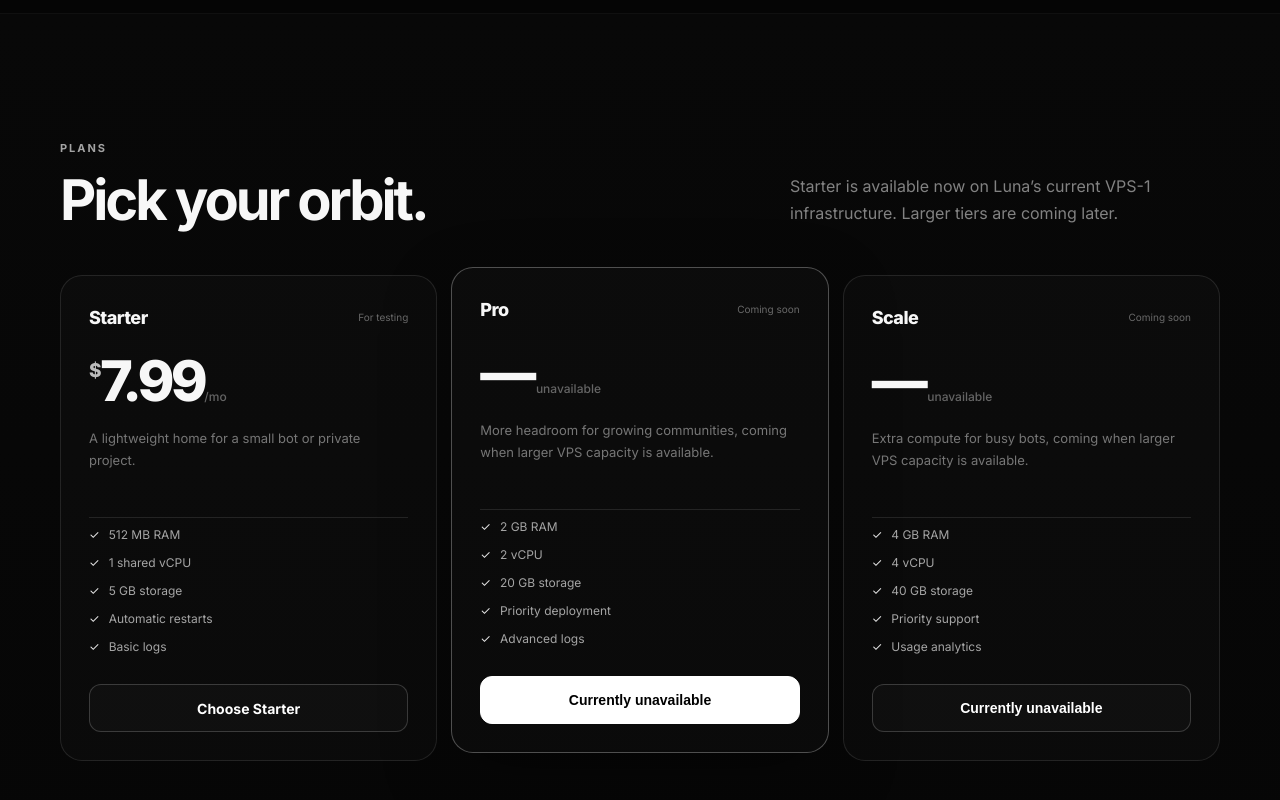
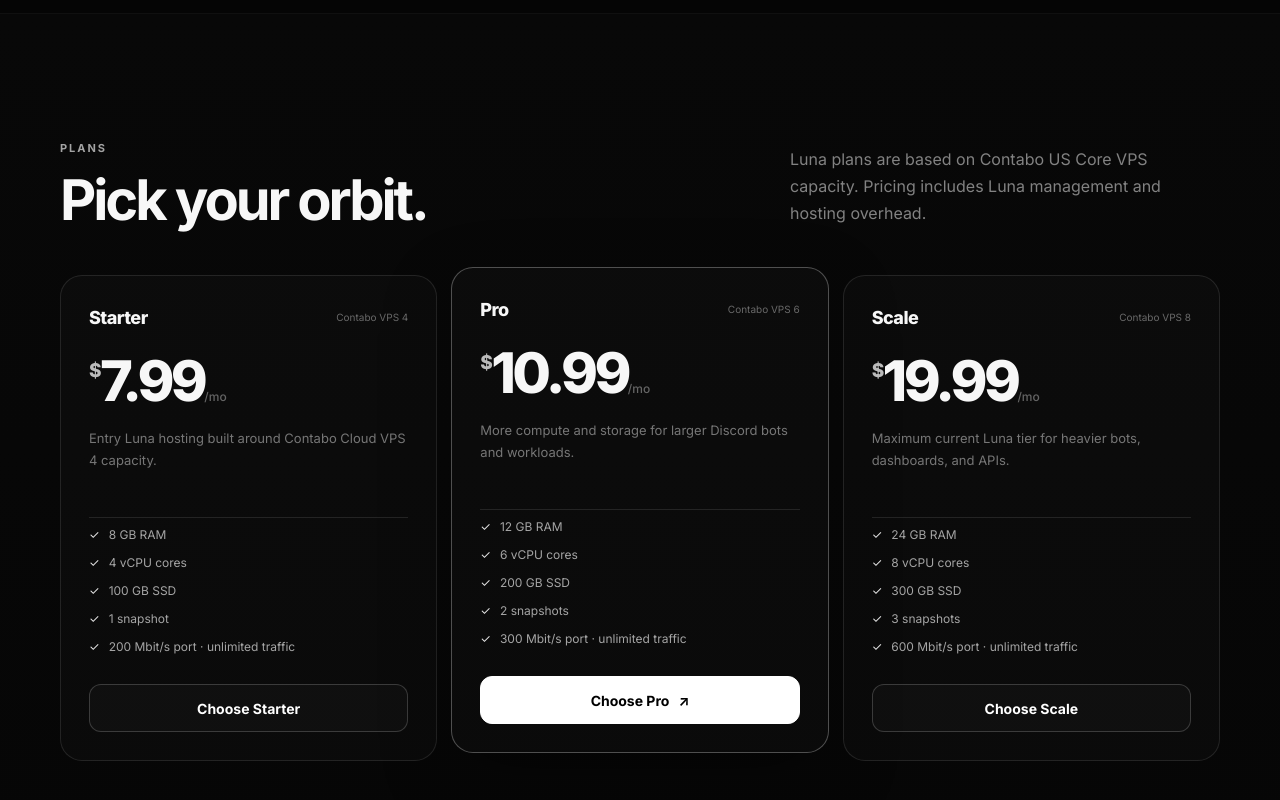
Before and after one commit to Nappygorilla/Luna.win-hosting, a plain HTML site: page index.html in a window 1280 px wide. Shown: the part 1990-2790 px from the top of the page. Drawn offline with Linux system fonts and the light colour scheme.

Commit message:
Update Luna plans to Contabo VPS specifications

```diff
--- a/index.html
+++ b/index.html
@@ -79,7 +79,7 @@
               <span class="metric-label">Memory</span>
               <strong>142 MB</strong>
               <div class="meter"><span style="width:28%"></span></div>
-              <small>of 512 MB</small>
+              <small>of 8 GB</small>
             </article>
             <article class="metric-card">
               <span class="metric-label">CPU</span>
@@ -169,53 +169,53 @@
             <span class="section-kicker">PLANS</span>
             <h2>Pick your orbit.</h2>
           </div>
-          <p>Starter is available now on Luna’s current VPS-1 infrastructure. Larger tiers are coming later.</p>
+          <p>Luna plans are based on Contabo US Core VPS capacity. Pricing includes Luna management and hosting overhead.</p>
         </div>
 
         <div class="plan-grid">
           <article class="plan-card">
-            <div class="plan-top"><span>Starter</span><span class="plan-tag">For testing</span></div>
+            <div class="plan-top"><span>Starter</span><span class="plan-tag">Contabo VPS 4</span></div>
             <div class="price"><span>$</span>7.99<small>/mo</small></div>
-            <p class="plan-copy">A lightweight home for a small bot or private project.</p>
+            <p class="plan-copy">Entry Luna hosting built around Contabo Cloud VPS 4 capacity.</p>
             <div class="plan-divider"></div>
             <ul class="plan-list">
-              <li>512 MB RAM</li>
-              <li>1 shared vCPU</li>
-              <li>5 GB storage</li>
-              <li>Automatic restarts</li>
-              <li>Basic logs</li>
+              <li>8 GB RAM</li>
+              <li>4 vCPU cores</li>
+              <li>100 GB SSD</li>
+              <li>1 snapshot</li>
+              <li>200 Mbit/s port · unlimited traffic</li>
             </ul>
             <a class="button button-secondary full-width" href="auth.html?mode=register&plan=starter">Choose Starter</a>
           </article>
 
           <article class="plan-card featured-plan">
-            <div class="plan-top"><span>Pro</span><span class="plan-tag">Coming soon</span></div>
-            <div class="price">—<small> unavailable</small></div>
-            <p class="plan-copy">More headroom for growing communities, coming when larger VPS capacity is available.</p>
+            <div class="plan-top"><span>Pro</span><span class="plan-tag">Contabo VPS 6</span></div>
+            <div class="price"><span>$</span>10.99<small>/mo</small></div>
+            <p class="plan-copy">More compute and storage for larger Discord bots and workloads.</p>
             <div class="plan-divider"></div>
             <ul class="plan-list">
-              <li>2 GB RAM</li>
-              <li>2 vCPU</li>
-              <li>20 GB storage</li>
-              <li>Priority deployment</li>
-              <li>Advanced logs</li>
+              <li>12 GB RAM</li>
+              <li>6 vCPU cores</li>
+              <li>200 GB SSD</li>
+              <li>2 snapshots</li>
+              <li>300 Mbit/s port · unlimited traffic</li>
             </ul>
-            <button class="button button-primary full-width" type="button" disabled>Currently unavailable</button>
+            <a class="button button-primary full-width" href="auth.html?mode=register&plan=pro">Choose Pro <span>↗</span></a>
           </article>
 
           <article class="plan-card">
-            <div class="plan-top"><span>Scale</span><span class="plan-tag">Coming soon</span></div>
-            <div class="price">—<small> unavailable</small></div>
-            <p class="plan-copy">Extra compute for busy bots, coming when larger VPS capacity is available.</p>
+            <div class="plan-top"><span>Scale</span><span class="plan-tag">Contabo VPS 8</span></div>
+            <div class="price"><span>$</span>19.99<small>/mo</small></div>
+            <p class="plan-copy">Maximum current Luna tier for heavier bots, dashboards, and APIs.</p>
             <div class="plan-divider"></div>
             <ul class="plan-list">
-              <li>4 GB RAM</li>
-              <li>4 vCPU</li>
-              <li>40 GB storage</li>
-              <li>Priority support</li>
-              <li>Usage analytics</li>
+              <li>24 GB RAM</li>
+              <li>8 vCPU cores</li>
+              <li>300 GB SSD</li>
+              <li>3 snapshots</li>
+              <li>600 Mbit/s port · unlimited traffic</li>
             </ul>
-            <button class="button button-secondary full-width" type="button" disabled>Currently unavailable</button>
+            <a class="button button-secondary full-width" href="auth.html?mode=register&plan=scale">Choose Scale</a>
           </article>
         </div>
       </div>
```
